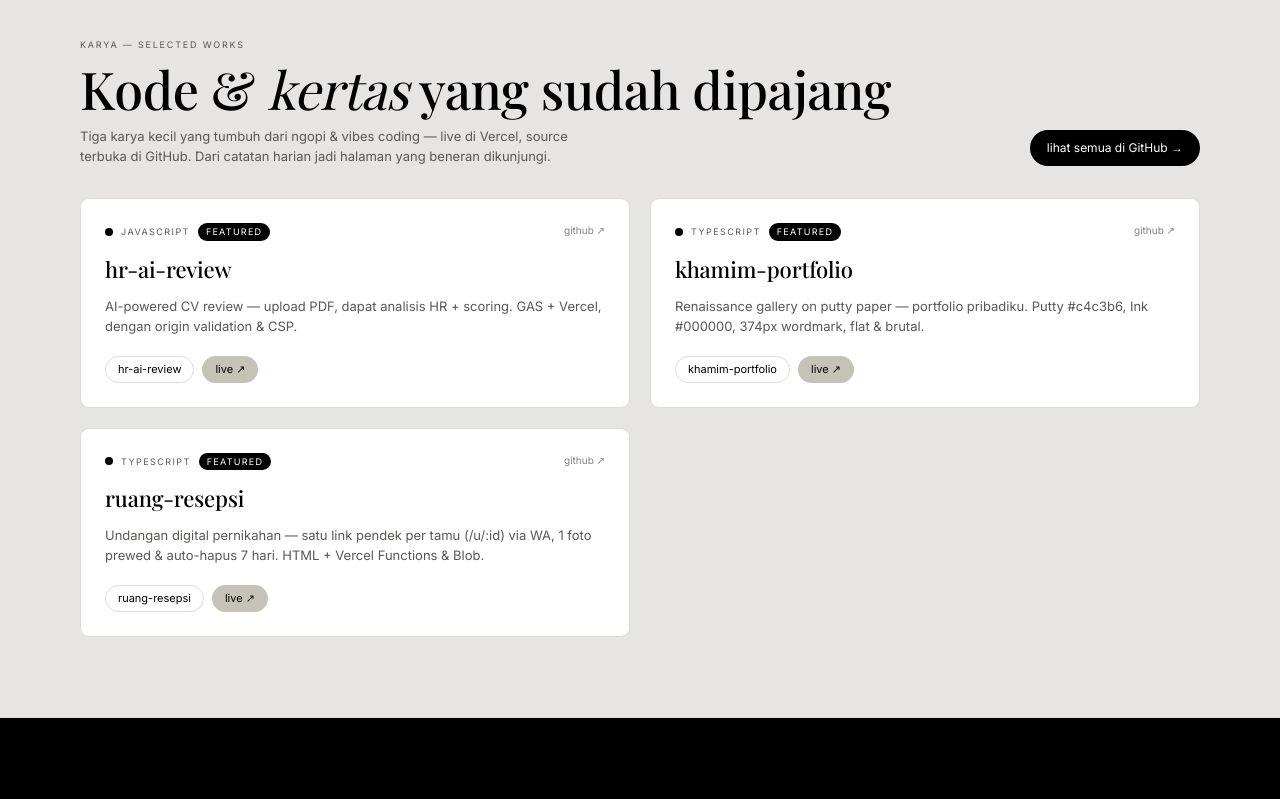
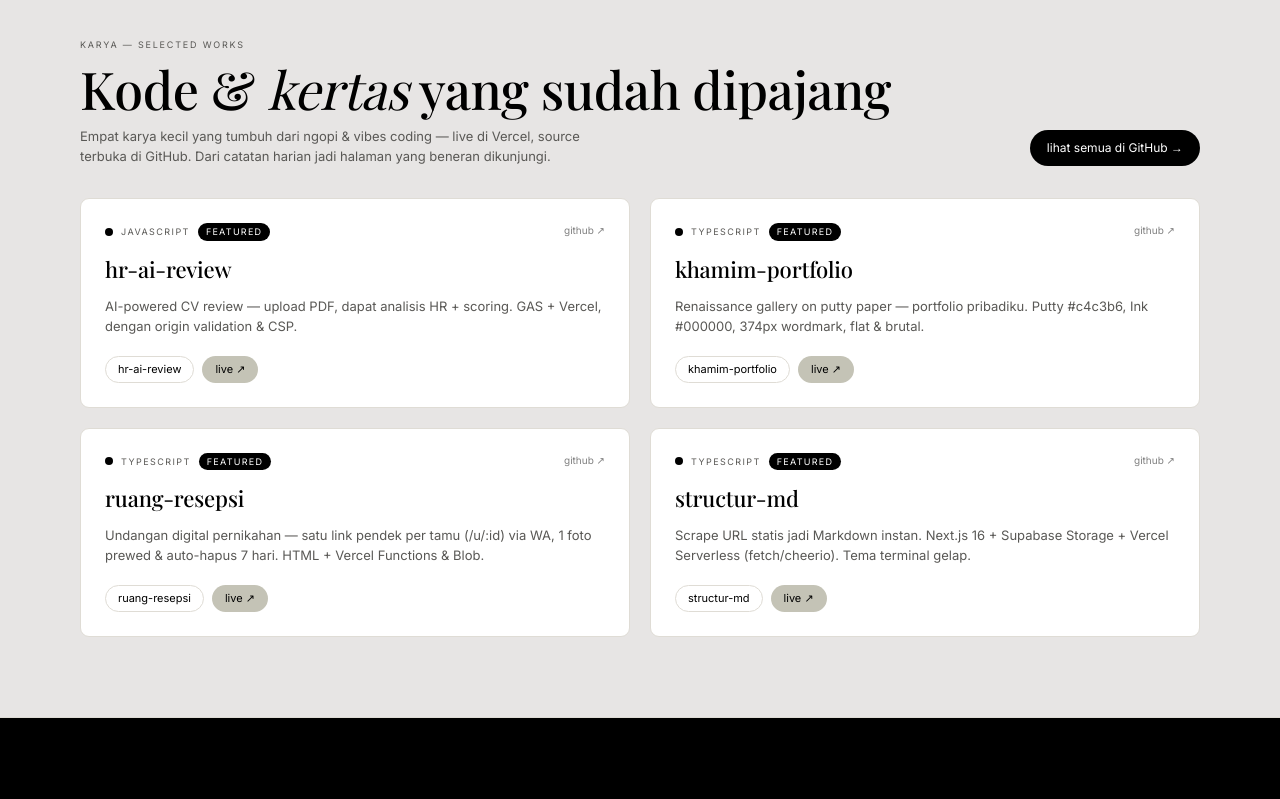
Before and after one commit to khamimzarr/khamim-portfolio, a Next.js app: page / in a window 1280 px wide. Shown: the part 1640-2439 px from the top of the page. Built offline with nearby package versions, Linux system fonts and the light colour scheme.

Commit message:
feat: Karya jadi 04 — tambah structur-md

```diff
--- a/src/app/page.tsx
+++ b/src/app/page.tsx
@@ -75,6 +75,14 @@ export default function Home() {
       lang: "TypeScript",
       href: "https://github.com/khamimzarr/ruang-resepsi",
       vercel: "https://ruang-resepsi.vercel.app",
+      featured: true,
+    },
+    {
+      name: "structur-md",
+      desc: "Scrape URL statis jadi Markdown instan. Next.js 16 + Supabase Storage + Vercel Serverless (fetch/cheerio). Tema terminal gelap.",
+      lang: "TypeScript",
+      href: "https://github.com/khamimzarr/structur-md",
+      vercel: "https://structur-md.vercel.app",
       featured: true,
     },
 
@@ -193,7 +201,7 @@ export default function Home() {
                 Kode & <em className="italic font-normal">kertas</em> yang sudah dipajang
               </h2>
               <p className="font-[Inter] text-[13px] leading-[1.5] text-[#595855] max-w-[520px]">
-                Tiga karya kecil yang tumbuh dari ngopi & vibes coding — live di Vercel, source terbuka di GitHub. Dari catatan harian jadi halaman yang beneran dikunjungi.
+                Empat karya kecil yang tumbuh dari ngopi & vibes coding — live di Vercel, source terbuka di GitHub. Dari catatan harian jadi halaman yang beneran dikunjungi.
               </p>
             </div>
             <a href="https://github.com/khamimzarr" target="_blank" className="hidden md:inline-flex shrink-0 bg-black text-white font-[Inter] text-[12px] px-[17px] py-[9px] rounded-[28.8px]">lihat semua di GitHub →</a>
@@ -399,7 +407,7 @@ export default function Home() {
               </div>
               <div className="flex flex-col gap-2">
                 <p className="text-[9px] tracking-[0.18em] uppercase text-[#595855]">Exhibition</p>
-                <a href="#karya" className="hover:underline underline-offset-4">Karya — 03</a>
+                <a href="#karya" className="hover:underline underline-offset-4">Karya — 04</a>
                 <a href="#exhibition" className="hover:underline underline-offset-4">06 Rituals</a>
                 <a href="#" className="hover:underline underline-offset-4">Top — Kembali ke atas</a>
                 <span className="text-[#808080]">Putty #c4c3b6 · Ink #000000</span>
```
